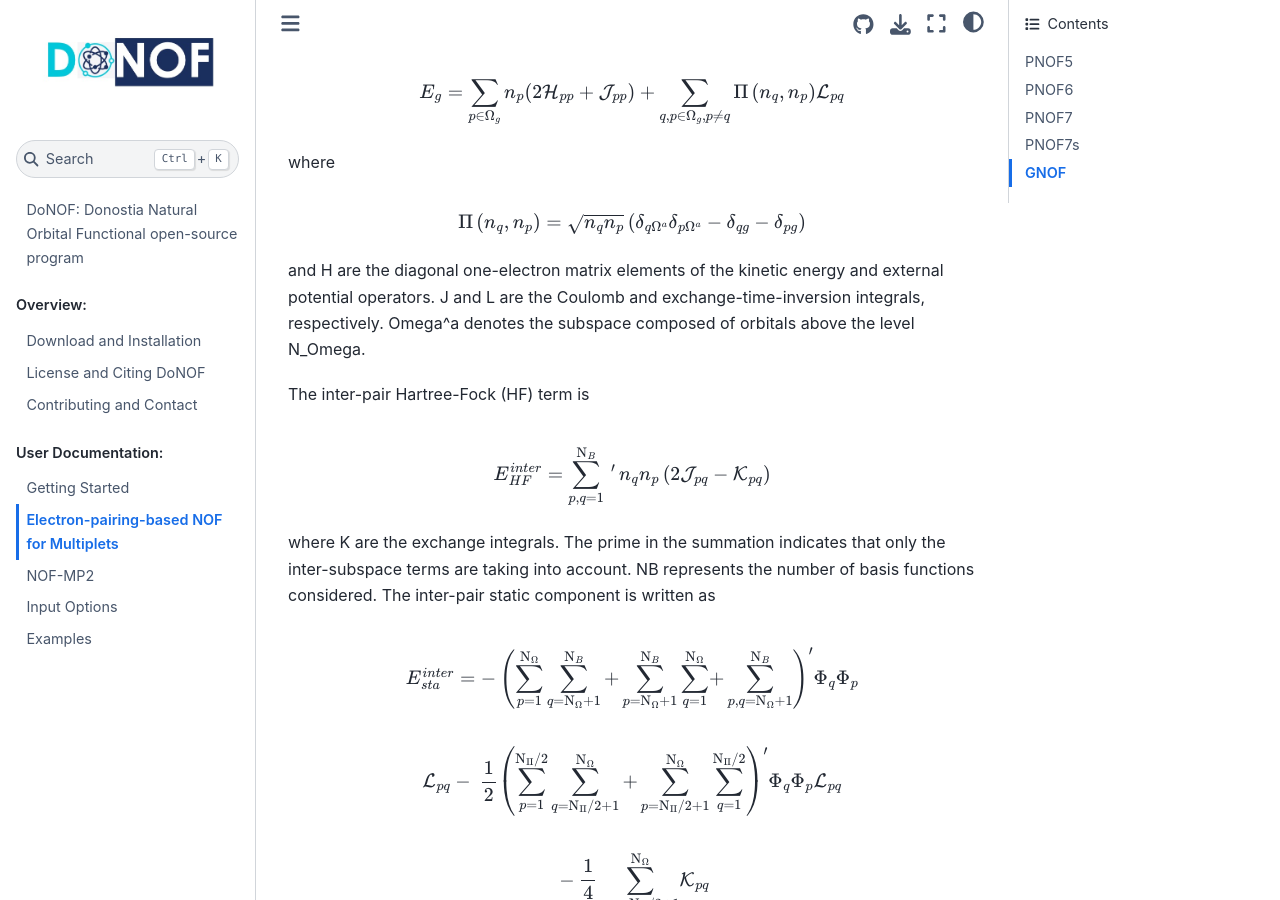
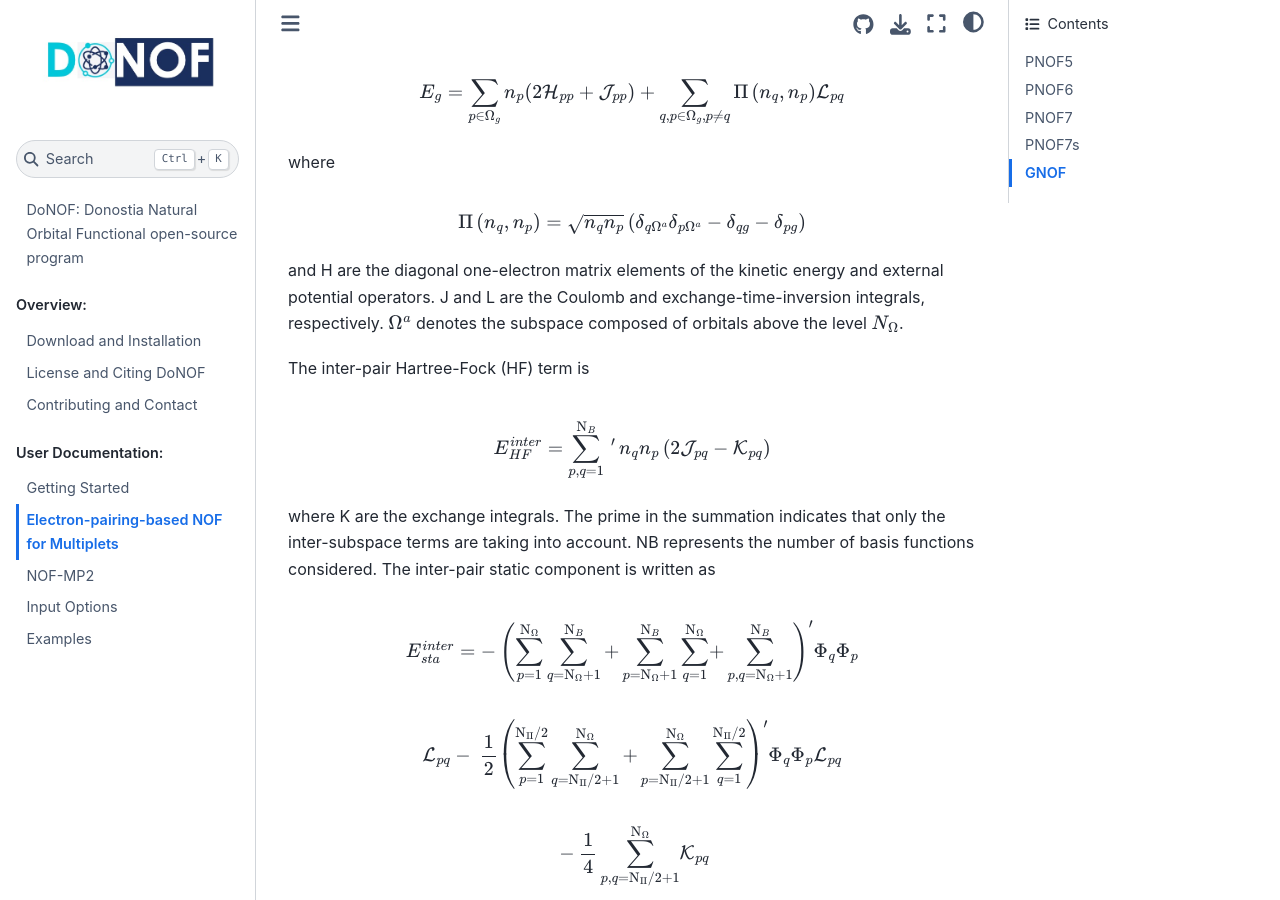
Before and after one commit to DoNOF/DoNOF-Documentation, a Jupyter Book: the page built from docs/PNOF57.md, in a window 1280 px wide and 900 px high, scrolled down 4540 px. Built offline with Jupyter Book 1.0.4 settings and Sphinx 7.4.7 and the Sphinx Book theme 1.1.4, drawn with Linux system fonts in a browser that asks for light colours.

```diff
--- a/docs/PNOF57.md
+++ b/docs/PNOF57.md
@@ -152,7 +152,7 @@ $$
     \Pi\left(n_q,n_p\right) = \sqrt{n_q n_p} \left(\delta_{q\Omega^{a}} \delta_{p\Omega^{a}} - \delta_{qg} - \delta_{pg} \right)
 $$
 
-and H are the diagonal one-electron matrix elements of the kinetic energy and external potential operators. J and L are the Coulomb and exchange-time-inversion integrals, respectively. Omega^a denotes the subspace composed of orbitals above the level N_Omega.
+and H are the diagonal one-electron matrix elements of the kinetic energy and external potential operators. J and L are the Coulomb and exchange-time-inversion integrals, respectively. $\Omega^a$ denotes the subspace composed of orbitals above the level $N_{\Omega}$.
 
 The inter-pair Hartree-Fock (HF) term is
 
```
